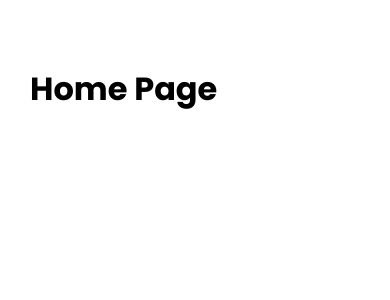
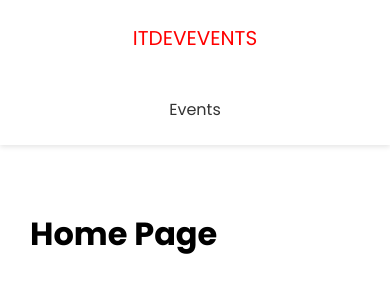
Before and after one commit to AbeTavarez/ITDevEvents, a Next.js app: page / in a window 390 px wide. Shown: the top 300 px of the page. Built offline with nearby package versions, Linux system fonts and the light colour scheme.

Commit message:
Header component with nav bar

```diff
--- /dev/null
+++ b/components/Header.js
@@ -0,0 +1,24 @@
+import Link from 'next/link'
+import styles from  '../styles/Header.module.css'
+export default function Header() {
+  return (
+    <header className={styles.header}>
+        <div className={styles.logo}>
+            <Link href='/'>
+                <a>ITDevEvents</a>
+            </Link>
+        </div>
+
+        <nav>
+            <ul>
+                <li>
+                    <Link href='/events'>
+                        <a>Events</a>
+                    </Link>
+                </li>
+            </ul>
+        </nav>
+
+    </header>
+  )
+}
--- a/components/Layout.js
+++ b/components/Layout.js
@@ -1,5 +1,6 @@
 import Head from 'next/head'
 import styles from '../styles/Layout.module.css'
+import Header from './Header'
 
 export default function Layout({title, keywords, description, children}) {
   return (
@@ -10,6 +11,7 @@
           <meta name='keywords' content={keywords}/>
       </Head>
 
+        <Header />
       <div className={styles.container}>
       {children}
       </div>
--- /dev/null
+++ b/styles/Header.module.css
@@ -0,0 +1,56 @@
+.header {
+    display: flex;
+    justify-content: space-between;
+    align-items: center;
+    background: #fff;
+    color: #333;
+    height: 60px;
+    padding: 0 30px;
+    box-shadow: 0 2px 5px rgba(0, 0, 0, 0.1);
+  }
+
+  .header a {
+    color: #333;
+    margin-right: 20px;
+  }
+
+  .header a:hover {
+    color: #000;
+  }
+  .header ul {
+    display: flex;
+    align-items: center;
+    justify-content: center;
+    list-style: none;
+  }
+
+  .logo {
+    color: red;
+    font-size: 20px;
+    text-transform: uppercase;
+  }
+
+  .logo a {
+    color: red;
+  }
+
+  @media (max-width: 768px) {
+    .header {
+      flex-direction: column;
+      height: auto;
+    }
+
+    .header ul {
+      margin: 20px 0;
+      flex-direction: column;
+      text-align: center;
+    }
+
+    .header a {
+      margin-right: 0;
+    }
+
+    .logo {
+      margin: 20px 0;
+    }
+  }
```
Also changed, not shown: Notes-FE.txt.
